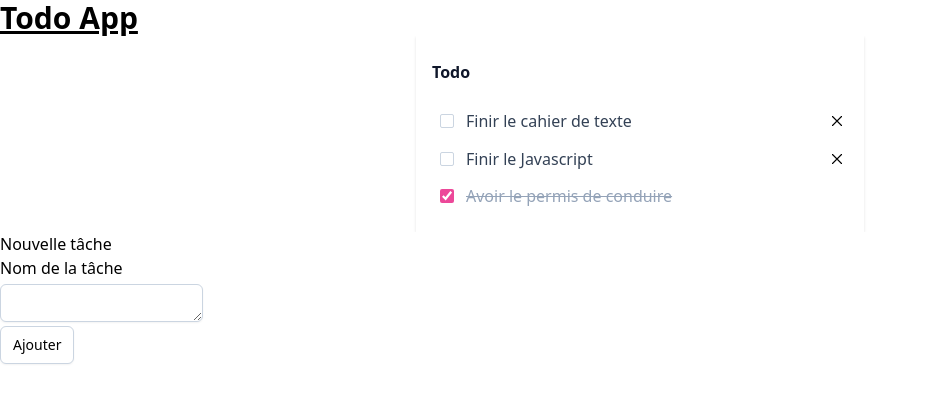
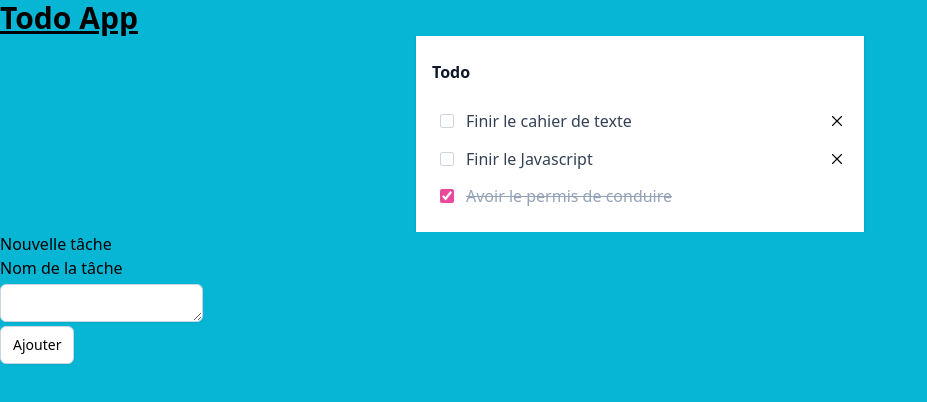
Before and after one commit to TYrueouJeL/ToDo_App, a website: page src/index.html in a window 1280 px wide. Shown: the whole page, without its empty margins (0-927 px from the left). Drawn offline with nearby package versions, Linux system fonts and the light colour scheme; files that its build step writes are made by us from their sources.

Commit message:
feat : i suggest to put this color in background of this website !

```diff
--- a/src/index.html
+++ b/src/index.html
@@ -10,7 +10,7 @@
         <title>Todo App</title>
     </head>
 
-    <body>
+    <body class="bg-cyan-500">
         <h1 class="text-3xl font-bold underline">Todo App</h1>
 
         <div class="relative rounded-xl overflow-auto">
```
